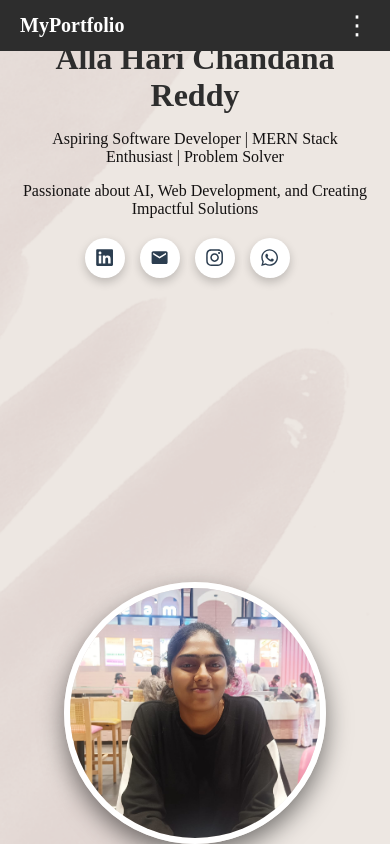
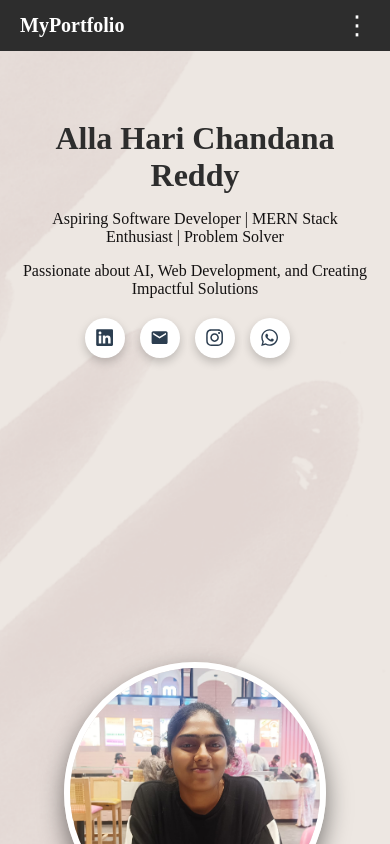
Before and after one commit to Hari-2205/my_portfolio, a React (Create React App) app: page / in a window 390 px wide. Shown: the top 844 px of the page. Built offline with nearby package versions, Linux system fonts and the light colour scheme; a web font is replaced by a local one.

Commit message:
updated8

```diff
--- a/src/App.css
+++ b/src/App.css
@@ -883,7 +883,7 @@ footer {
   .hero {
     flex-direction: column;
     text-align: center;
-    padding: 0px 20px 20px; /* top padding increased so content sits below navbar */
+    padding: 80px 20px 20px; /* top padding increased so content sits below navbar */
   }
 
   .hero-content {
```
